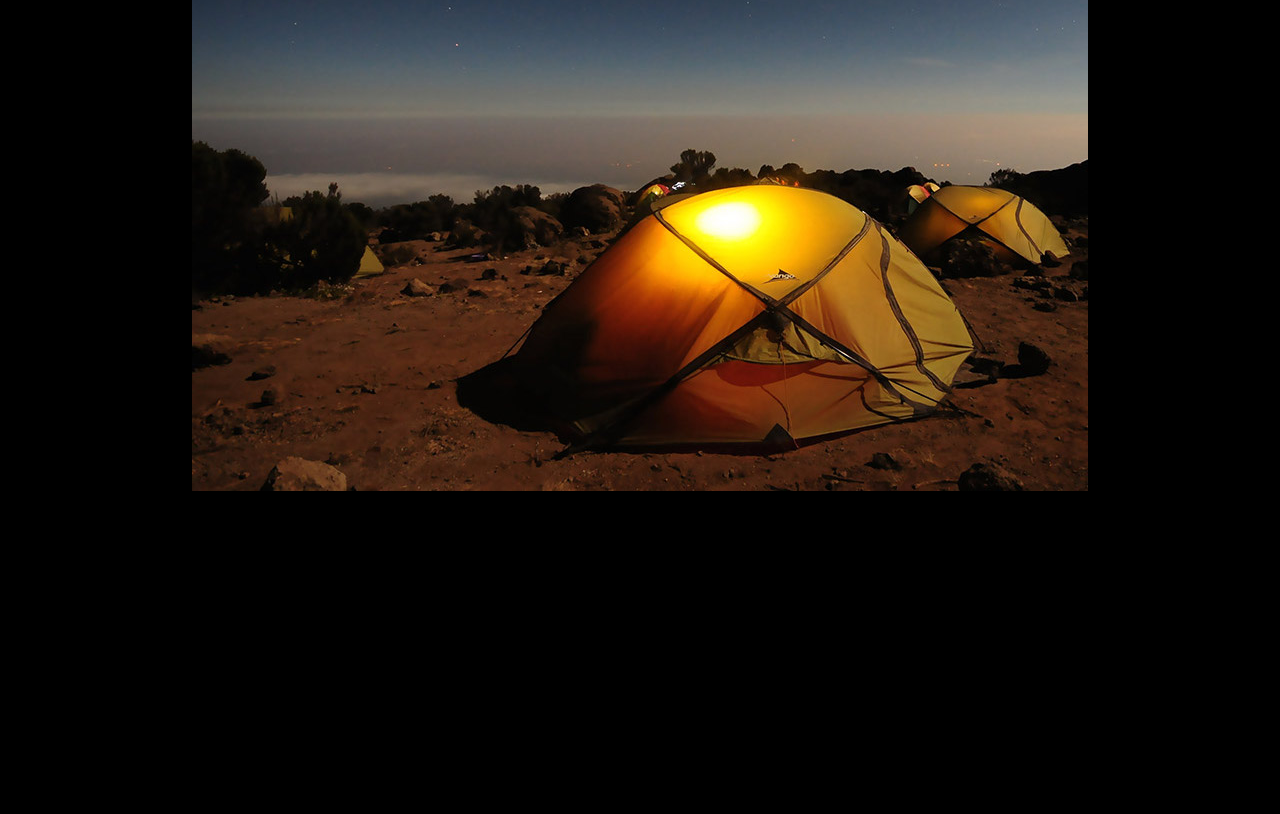
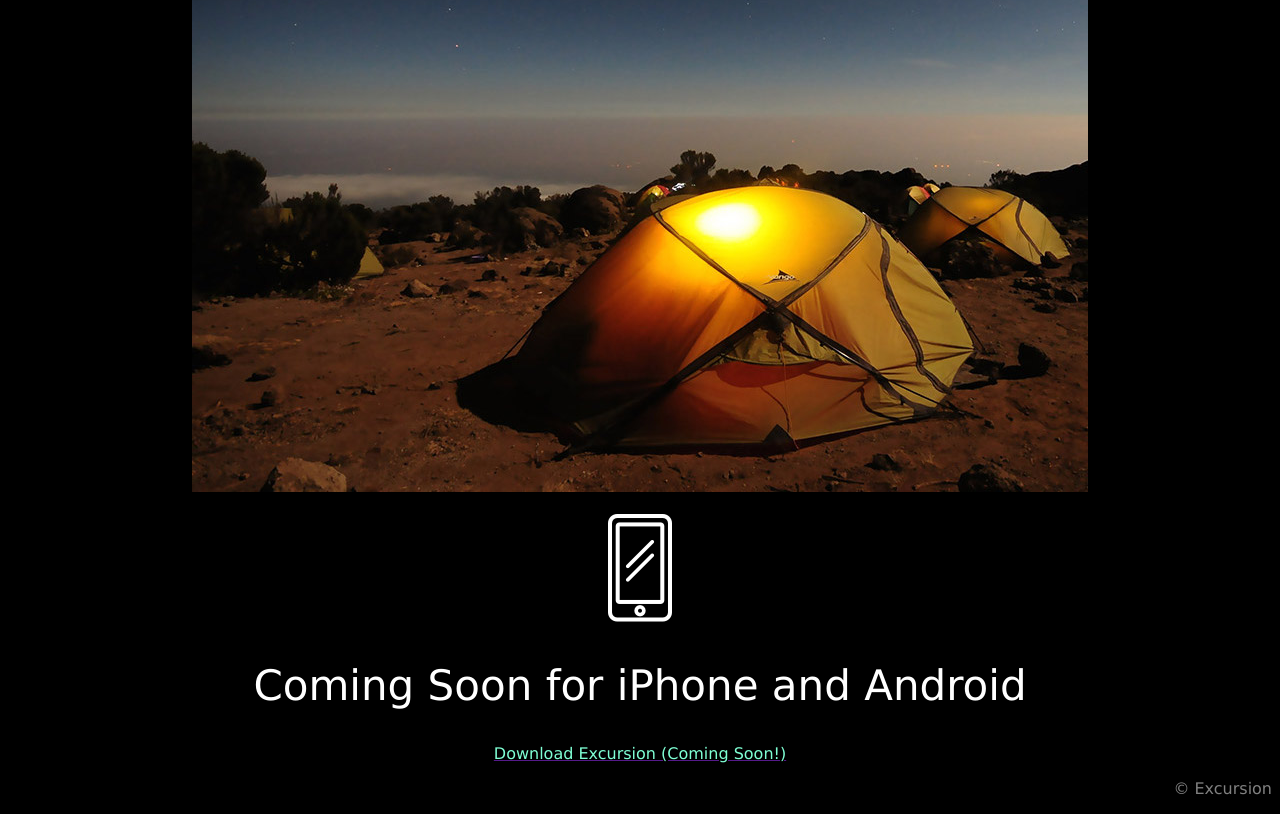
Before and after one commit to claireewallace/excursion, a plain HTML site: page index.html in a window 1280 px wide. Shown: the part 547-1361 px from the top of the page. Before the commit the page ends 1050 px from the top, so only its background shows below. Drawn offline with Linux system fonts and the light colour scheme; files whose address does not match are found by name.

Commit message:
almost complete

```diff
--- a/index.html
+++ b/index.html
@@ -12,9 +12,13 @@
   <center><video src="/Users/smileyc/Documents/Projects/excursion/resources/video/excursion.mp4" autoplay poster="posterimage.jpg">
   </video>
   <h2>Your personal travel guide</h1>
-  <h3>Excursion remembers places you like, and recommends new points of interest around you.</h2>
-  <img src="/Users/smileyc/Documents/Projects/excursion/resources/images/camp.jpg" alt="camp at night">
-
+    <h3>Excursion remembers places you like, and recommends new points of interest around you.</h2>
+    <img src="/Users/smileyc/Documents/Projects/excursion/resources/images/camp.jpg" alt="camp at night">
+  </br></br>
+    <img src="/Users/smileyc/Documents/Projects/excursion/resources/images/phone.png" alt="mobile phone">
+  <h2>Coming Soon for iPhone and Android</h2>
+  <a href=""><p id=download>Download Excursion (Coming Soon!)</p></a>
 </center>
+  <p id=copyright>&copy; Excursion</p>
   </body>
 </html>
--- a/resources/css/style.css
+++ b/resources/css/style.css
@@ -1,13 +1,14 @@
 body {
   background-color: black;
 }
-
+h1, h2, h3, p {
+  font-family: verdana;
+  text-align: center;
+}
 h1 {
-  font-family: Verdana;
   font-weight: normal;
   font-size: 50px;
   color: white;
-  text-align: center;
 }
 #download {
   color: aquamarine;
@@ -15,16 +16,16 @@ h1 {
   text-align: center;
 }
 h2 {
-  font-family: Verdana;
   font-weight: 300;
   font-size: 42px;
   color: white;
-  text-align: center;
 }
 h3 {
-  font-family: verdana;
   font-size: 21px;
   color: gray;
-  text-align: center;
   font-weight: normal;
 }
+#copyright {
+  text-align: right;
+  color: gray;
+}
```
Also changed, not shown: resources/images/phone.png (added).
